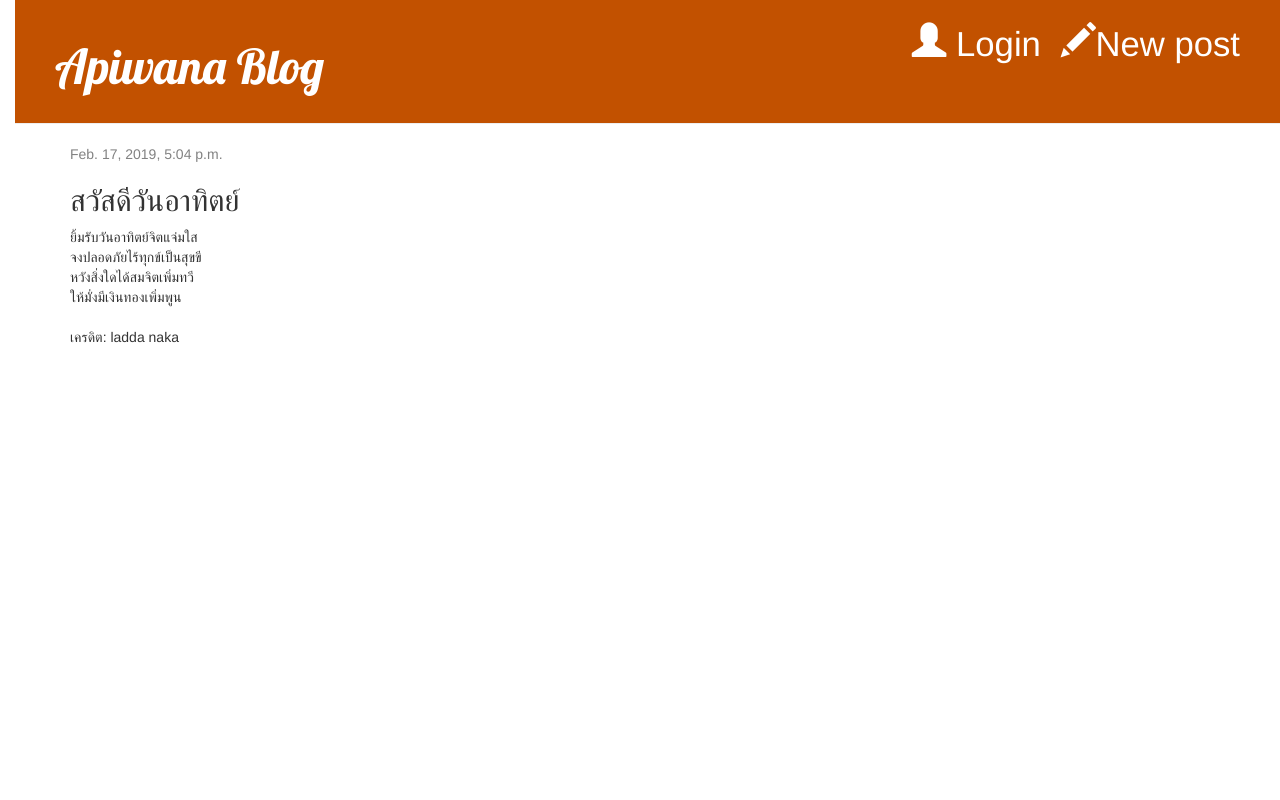
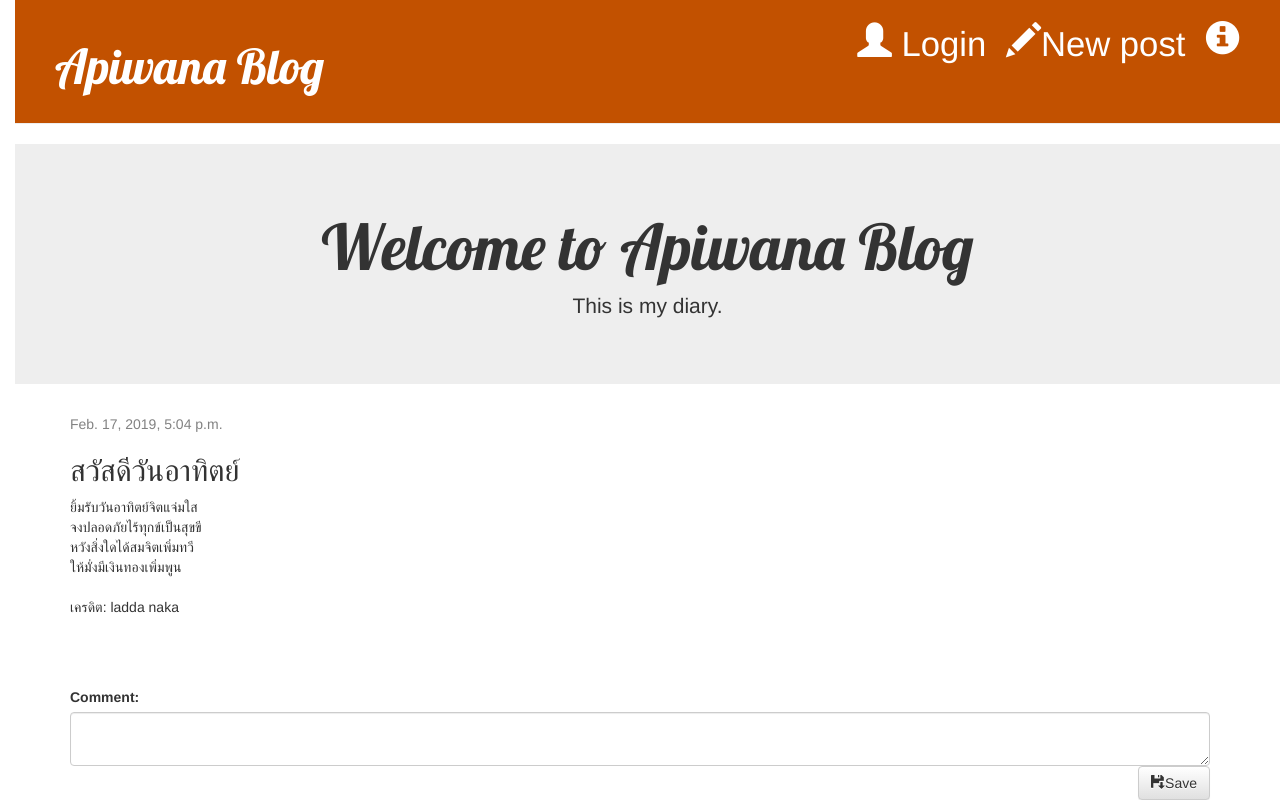
Before and after one commit to ApiwanaSuwannapoom/Django, a Django app: page /post/2/ in a window 1280 px wide. Run offline with Django 3.2, Linux system fonts and the light colour scheme; data comes from the database, SQL or seed files in the repository; both versions use the stored data as it was after the commit; some libraries are stand-ins or nearby versions.

Commit message:
add tooltip, comment

```diff
--- a/blog/templates/blog/base.html
+++ b/blog/templates/blog/base.html
@@ -11,12 +11,23 @@
     </head>
     <body>
 
+
         <div class="page-header">
-            <a href="{% url 'post_new' %}" class="top-menu"><span class="glyphicon glyphicon-pencil"></span>New post</a>
-           <p> <a href="/admin" class="top-menu"><span class="glyphicon glyphicon-user"></span> Login </a></p>
+           <div  <a href="#" data-toggle="tooltip" title="จัดทำโดย นางสาวอภิวนา สุวรรณภูมิ 5910110529">
+           <a  class="top-menu"><span class="glyphicon glyphicon-info-sign"></span></a></div>
+           <div <a href="#" data-toggle="tooltip" title="New post"></a>
+           <a href="{% url 'post_new' %}" class="top-menu"><span class="glyphicon glyphicon-pencil"></span>New post</a> </div>
 
-            <h1><a href="/">Apiwana Blog</a></h1>
+           <p><a href="/admin" data-toggle="tooltip" title="Login" class="top-menu"><span class="glyphicon glyphicon-user"></span> Login </a></p>
+
+            <h1><a data-toggle="tooltip" title="Apiwana Blog" href="/">Apiwana Blog</a></h1>
         </div>
+
+        <div class="jumbotron text-center">
+                <h1>Welcome to Apiwana Blog</h1>
+                <p>This is my diary.</p>
+        </div>
+
         <div class="content container">
             <div class="row">
                 <div class="col-md-8">
@@ -24,7 +35,18 @@
                     {% endblock %}
                 </div>
             </div>
+
+        <form>
+                <div class="form-group">
+                  <label for="comment">Comment:</label>
+                  <textarea class="form-control" rows="2" id="comment"></textarea>
+                  <a href="#">  <button type="submit" class="save btn btn-default"> <span class="glyphicon glyphicon-floppy-save"></span>Save</button> </a>
+                </div>
+        </form>
+
         </div>
+
+
 
     </body>
 </html>
```
Also changed, not shown: db.sqlite3.
